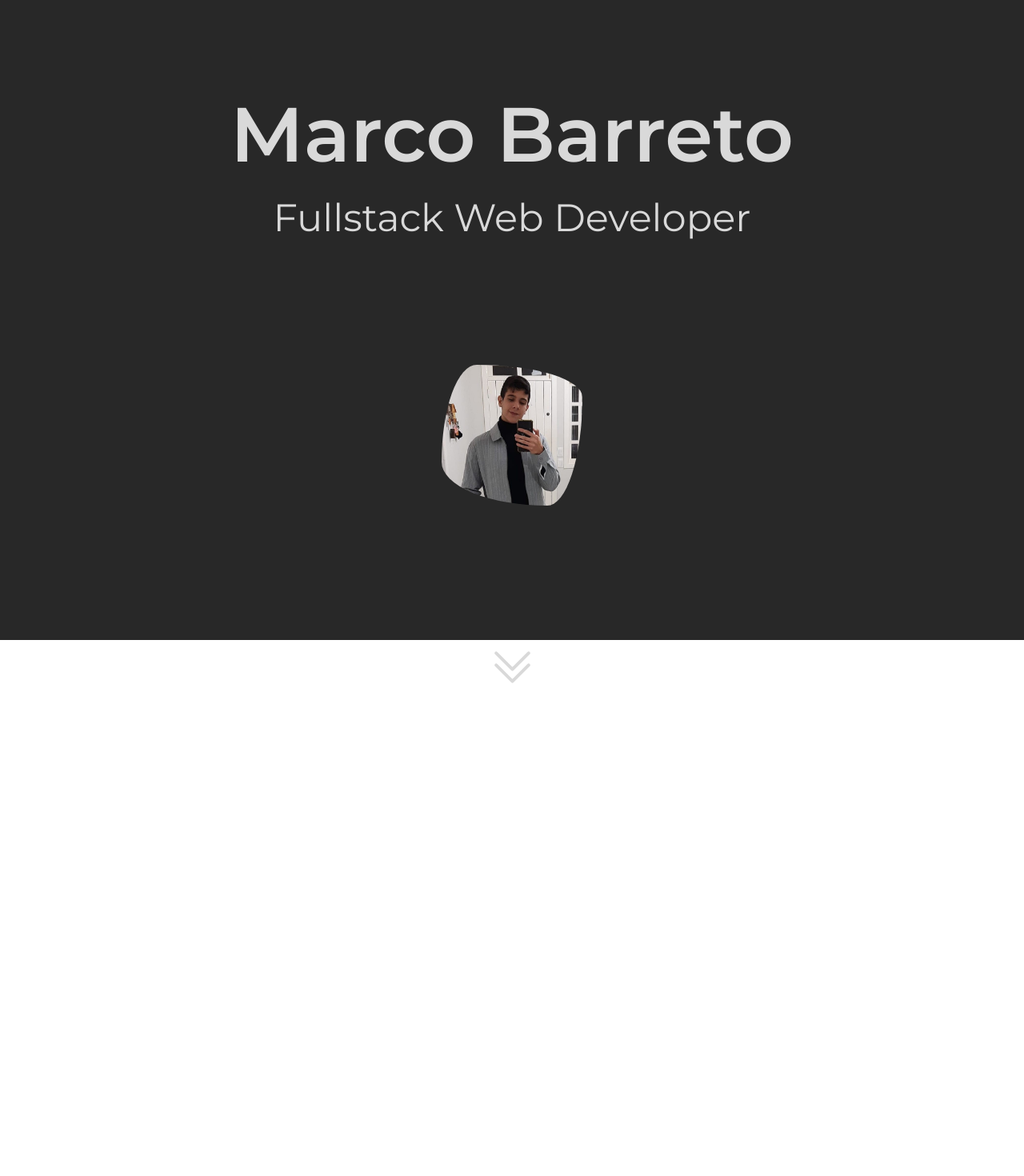
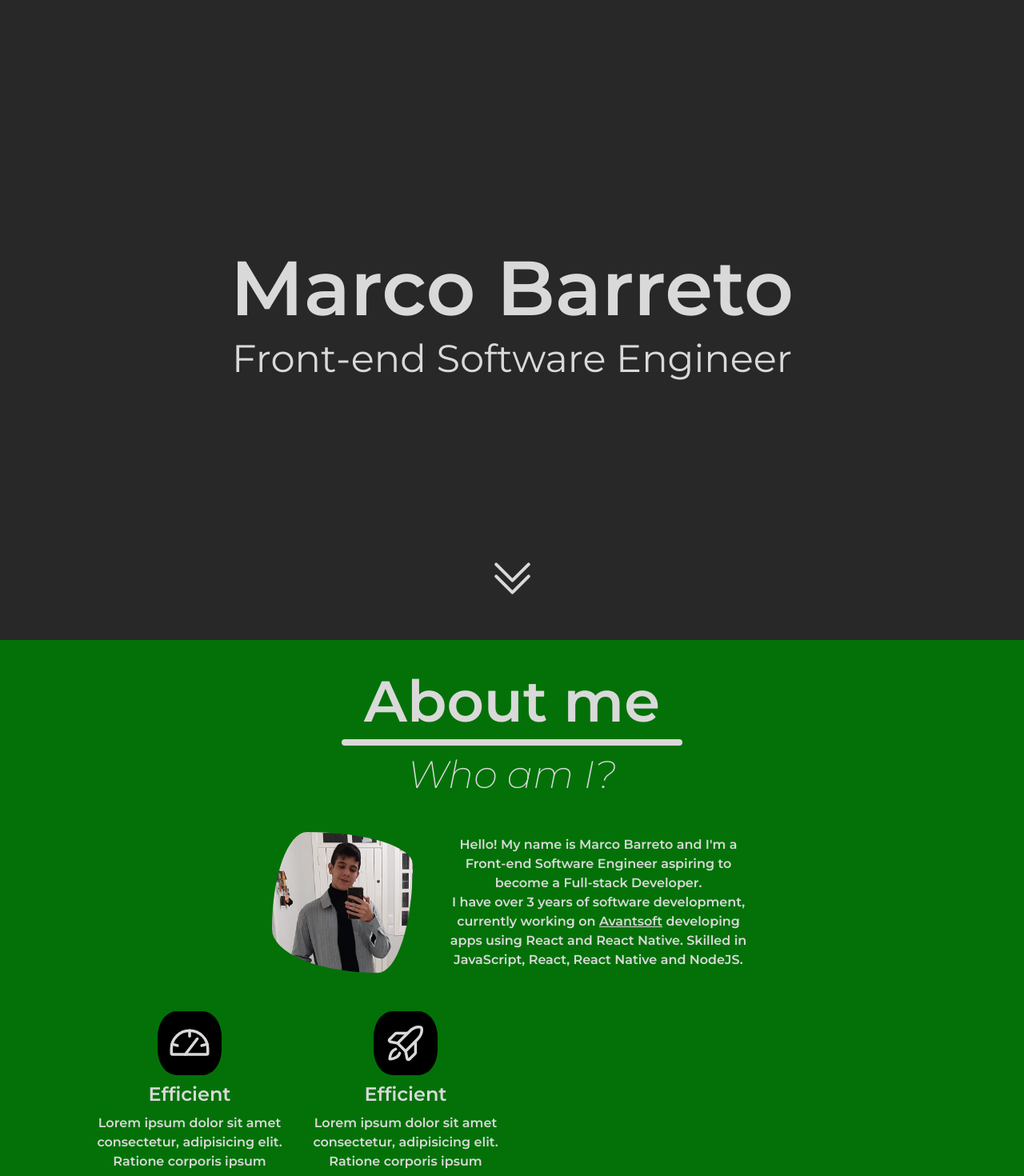
Before and after one commit to marcosouzabarreto/marcosouzabarreto.github.io, a React (Vite) app: page / in a window 1280 px wide. Shown: the top 1470 px of the page at 80% size. Before the commit the page ends 879 px from the top, so only its background shows below. Built offline with nearby package versions, Linux system fonts and the light colour scheme.

Commit message:
Started creating main page

```diff
--- a/src/App.tsx
+++ b/src/App.tsx
@@ -1,10 +1,10 @@
-import React from 'react';
-import { Header } from './pages/Header';
+import { Header, Home } from './components';
 
 function App() {
   return (
-    <div className="bg-primary">
+    <div>
       <Header />
+      <Home />
     </div>
   );
 }
--- /dev/null
+++ b/src/components/About.tsx
@@ -0,0 +1,11 @@
+import { Introduction } from './Introduction';
+import { MyInfo } from './MyInfo';
+
+export const About = () => {
+  return (
+    <div>
+      <Introduction />
+      <MyInfo />
+    </div>
+  );
+};
--- /dev/null
+++ b/src/components/CodePrinciple.tsx
@@ -0,0 +1,32 @@
+import { RocketLaunch, Gauge, Gear, FrameCorners } from 'phosphor-react';
+
+type Props = {
+  iconName: 'rocket' | 'screen' | 'gear' | 'gauge';
+  text?: string;
+  title?: string;
+};
+
+const icons = {
+  rocket: <RocketLaunch width={'70%'} height={'70%'} color={'#d9d9d9'} />,
+  screen: <FrameCorners width={'70%'} height={'70%'} color={'#d9d9d9'} />,
+  gauge: <Gauge width={'70%'} height={'70%'} color={'#d9d9d9'} />,
+  gear: <Gear width={'70%'} height={'70%'} color={'#d9d9d9'} />,
+};
+
+export const CodePrinciple = (props: Props) => {
+  return (
+    <div className="inline-flex flex-col justify-center items-center max-w-[250px]">
+      <div
+        className="w-20 h-20 bg-black items-center justify-center flex"
+        style={{ borderRadius: '30% 30% 30% 30% / 40% 40% 40% 40%' }}
+      >
+        {icons[props.iconName]}
+      </div>
+      <h3 className="text-2xl my-2">Efficient</h3>
+      <p>
+        Lorem ipsum dolor sit amet consectetur, adipisicing elit. Ratione
+        corporis ipsum{' '}
+      </p>
+    </div>
+  );
+};
--- /dev/null
+++ b/src/components/Header.tsx
@@ -0,0 +1,20 @@
+import { Arrow } from '../components/Arrow';
+
+export function Header() {
+  return (
+    <div className="text-text-light h-screen m-auto text-center font-montserrat font-bold flex flex-col bg-primary">
+      <div className="flex justify-center flex-col h-full">
+        <h1 className="lg:text-8xl md:text-7xl sm:text-6xl text-5xl ">
+          Marco Barreto
+        </h1>
+        <h3 className="lg:text-5xl md:text-4xl sm:text-3xl text-2xl my-4 font-medium">
+          Front-end Software Engineer
+        </h3>
+      </div>
+
+      <div className="absolute self-center bottom-8">
+        <Arrow />
+      </div>
+    </div>
+  );
+}
--- /dev/null
+++ b/src/components/Home.tsx
@@ -0,0 +1,15 @@
+import { Line } from './Line';
+import { About } from './About';
+export const Home = () => {
+  return (
+    <div className="text-text-light h-screen m-auto text-center font-montserrat font-bold py-[5vh] bg-secondary">
+      <h1 className="lg:text-7xl md:text-6xl sm:text-5xl text-4xl">About me</h1>
+      <Line />
+      <h2 className="lg:text-5xl md:text-4xl sm:text-3xl text-2xl font-thin italic">
+        Who am I?
+      </h2>
+
+      <About />
+    </div>
+  );
+};
--- /dev/null
+++ b/src/components/Introduction.tsx
@@ -0,0 +1,24 @@
+import React from 'react';
+import ProfilePicture from '../assets/images/profile.jpg';
+export const Introduction = () => {
+  return (
+    <div className="flex justify-between w-1/2 m-auto items-center my-12">
+      <img
+        src={ProfilePicture}
+        alt="profile"
+        className="m-auto lg:w-44 md:w-40 sm:w-36 w-32 "
+        style={{ borderRadius: '25% 75% 25% 75% / 69% 23% 77% 31%' }}
+      />
+      <p className="w-3/5 mx-auto">
+        Hello! My name is Marco Barreto and I'm a Front-end Software Engineer
+        aspiring to become a Full-stack Developer. <br />I have over 3 years of
+        software development, currently working on{' '}
+        <a className="underline" href="https://avantsoft.com.br/">
+          Avantsoft
+        </a>{' '}
+        developing apps using React and React Native. Skilled in JavaScript,
+        React, React Native and NodeJS.
+      </p>
+    </div>
+  );
+};
--- /dev/null
+++ b/src/components/Line.tsx
@@ -0,0 +1,3 @@
+export const Line = () => {
+  return <div className="w-1/3 bg-text-light h-2 m-auto rounded my-3"></div>;
+};
--- /dev/null
+++ b/src/components/MyInfo.tsx
@@ -0,0 +1,12 @@
+import { CodePrinciple } from './CodePrinciple';
+
+export const MyInfo = () => {
+  return (
+    <div className="flex-col flex px-28">
+      <div className="grid grid-cols-2 w-1/2 gap-3">
+        <CodePrinciple iconName="gauge" />
+        <CodePrinciple iconName="rocket" />
+      </div>
+    </div>
+  );
+};
--- /dev/null
+++ b/src/components/index.ts
@@ -0,0 +1,4 @@
+import { Header } from './Header';
+import { Home } from './Home';
+
+export { Header, Home };
--- a/src/pages/Header.tsx
+++ /dev/null
@@ -1,23 +0,0 @@
-import React from 'react';
-import ProfilePicture from '../assets/images/profile.jpg';
-import { Arrow } from '../components/Arrow';
-
-export function Header() {
-  return (
-    <div className="text-text-light h-screen w-5/6 m-auto text-center font-montserrat font-bold py-[15vh]">
-      <h1 className="lg:text-8xl md:text-7xl sm:text-6xl text-5xl">
-        Marco Barreto
-      </h1>
-      <h3 className="lg:text-5xl md:text-4xl sm:text-3xl text-2xl my-8 font-medium">
-        Fullstack Web Developer
-      </h3>
-      <img
-        src={ProfilePicture}
-        alt="profile"
-        className="m-auto my-40 lg:w-44 md:w-40 sm:w-36 w-32"
-        style={{ borderRadius: '25% 75% 25% 75% / 69% 23% 77% 31%' }}
-      />
-      <Arrow />
-    </div>
-  );
-}
--- a/tailwind.config.js
+++ b/tailwind.config.js
@@ -6,7 +6,8 @@ module.exports = {
         montserrat: ['Montserrat', 'sans-serif'],
       },
       colors: {
-        primary: '#282828',
+        primary: 'rgb(40,40,40)',
+        secondary: 'rgba(3, 113, 8)',
         text: {
           light: '#d9d9d9',
         },
```
Also changed, not shown: 1 other file (tests, documents, lock files or other folders).
